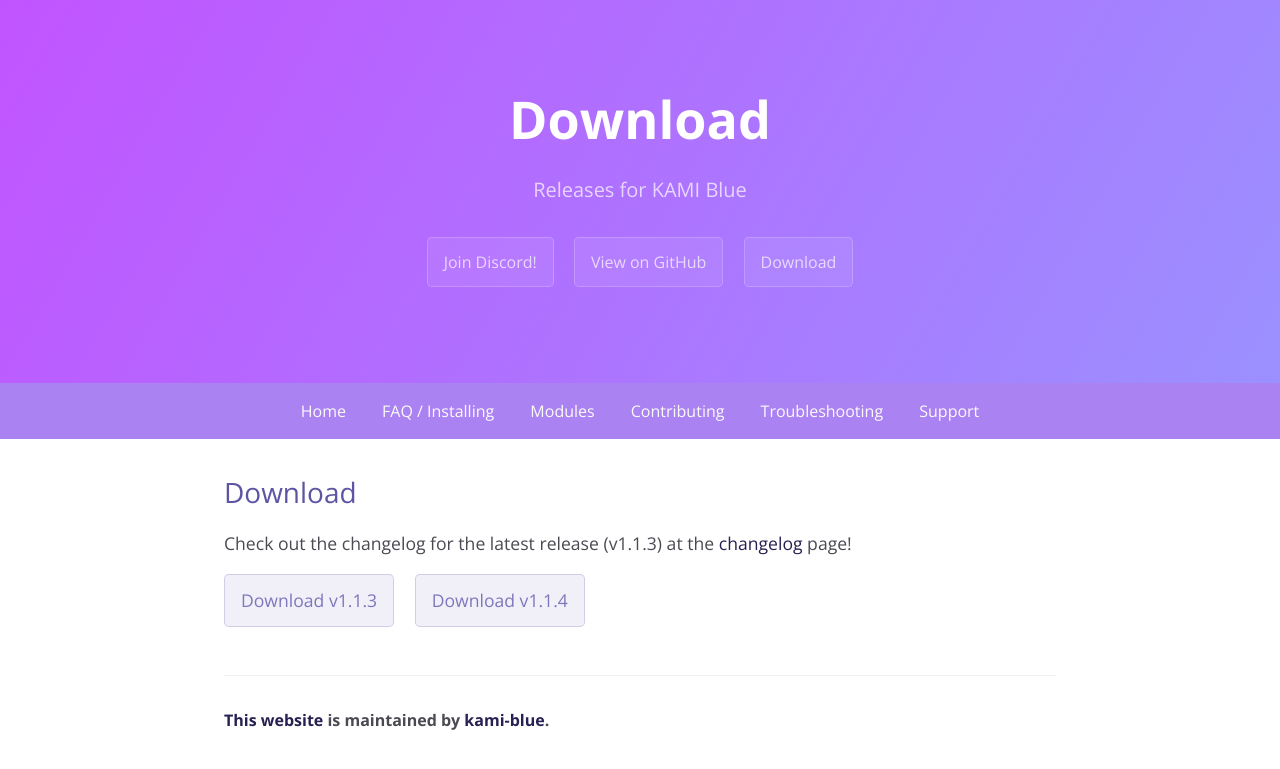
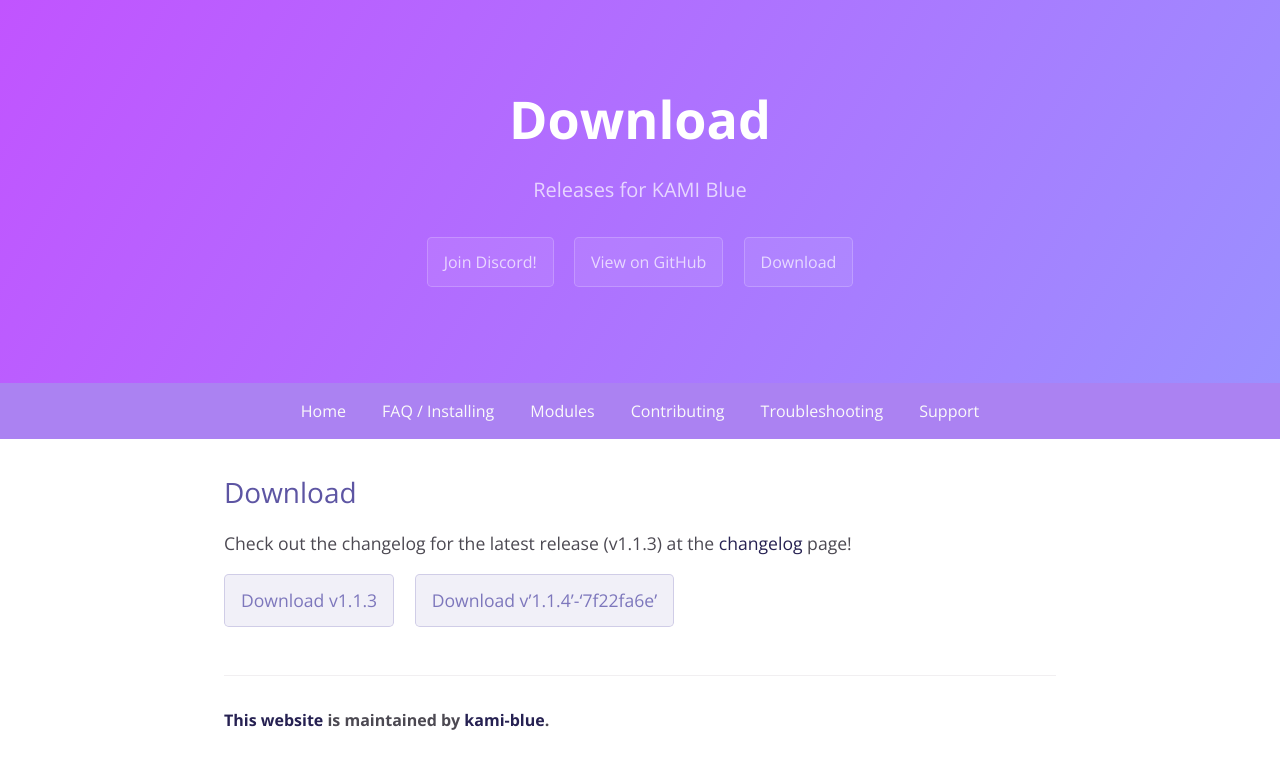
Before and after one commit to kami-blue/website, a Jekyll site: the page built from docs/download.md, in a window 1280 px wide. Shown: the top 769 px of the page. Built offline with Jekyll 4.4.1, drawn with Linux system fonts in a browser that asks for light colours.

Commit message:
bump ver to '1.1.4'-'7f22fa6e'

```diff
--- a/docs/_config.yml
+++ b/docs/_config.yml
@@ -6,9 +6,9 @@ github:
   repository_url: https://github.com/kami-blue/client
   website_url: https://github.com/kami-blue/website
   jar_url: https://github.com/kami-blue/client/releases/download/v1.1.3/KAMI-Blue-v1.1.3-release.jar
-  beta_jar_url: https://github.com/kami-blue/nightly-releases/releases/download/1.1.4-85759b7d/kamiblue-1.1.4-85759b7d-release.jar
+  beta_jar_url: https://github.com/kami-blue/nightly-releases/releases/download/'1.1.4'-'7f22fa6e'/'kamiblue-1.1.4-7f22fa6e-release.jar'
 cur_ver: v1.1.3
-beta_ver: v1.1.4
+beta_ver: v'1.1.4'-'7f22fa6e'
 discord_url: https://discord.gg/KfpqwZB
 baritone_url: https://github.com/cabaletta/baritone/releases/tag/v1.2.14
 theme: jekyll-theme-cayman
```
